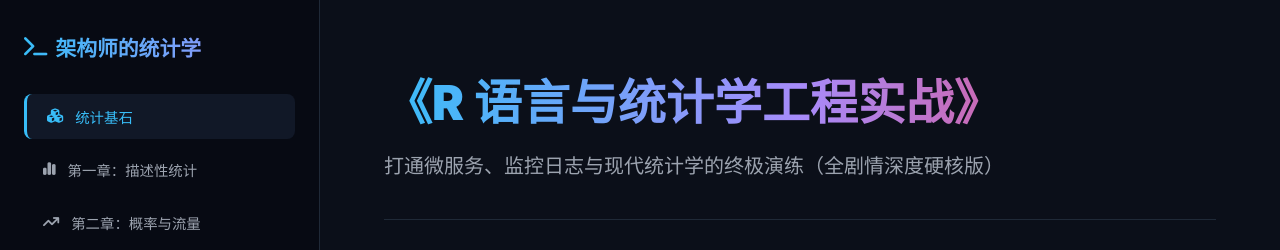
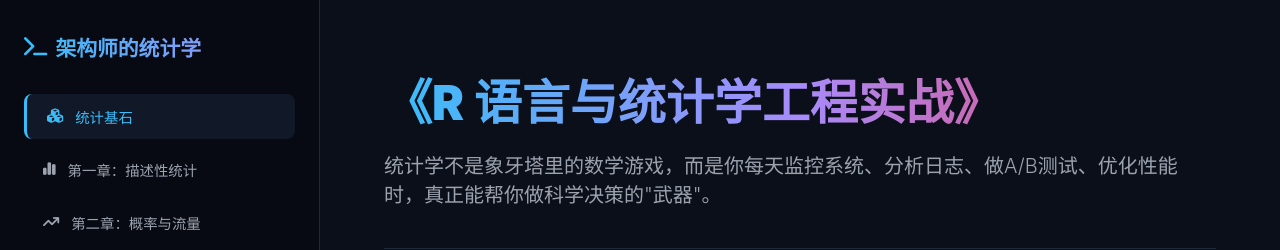
Before and after one commit to Szhang2025/STAT353V2.0, a plain HTML site: page index.html in a window 1280 px wide. Shown: the top 250 px of the page. Drawn offline with nearby package versions, Linux system fonts and the light colour scheme.

Commit message:
Update title and subtitle in index.html

```diff
--- a/index.html
+++ b/index.html
@@ -3,7 +3,7 @@
 <head>
     <meta charset="UTF-8">
     <meta name="viewport" content="width=device-width, initial-scale=1.0">
-    <title>《R语言与统计学工程实战》全本 · 语音阅读</title>
+    <title>《统计学工程实战》全本 · 语音阅读</title>
     <link rel="stylesheet" href="https://cdnjs.cloudflare.com/ajax/libs/font-awesome/6.4.0/css/all.min.css">
 
     <script>
@@ -633,7 +633,7 @@
     <main class="main-content">
         <header id="intro">
             <h1>《R 语言与统计学工程实战》</h1>
-            <div class="subtitle">打通微服务、监控日志与现代统计学的终极演练（全剧情深度硬核版）</div>
+            <div class="subtitle">统计学不是象牙塔里的数学游戏，而是你每天监控系统、分析日志、做A/B测试、优化性能时，真正能帮你做科学决策的"武器"。</div>
         </header>
 
         <!-- ========== 统计学基石 ========== -->
```
